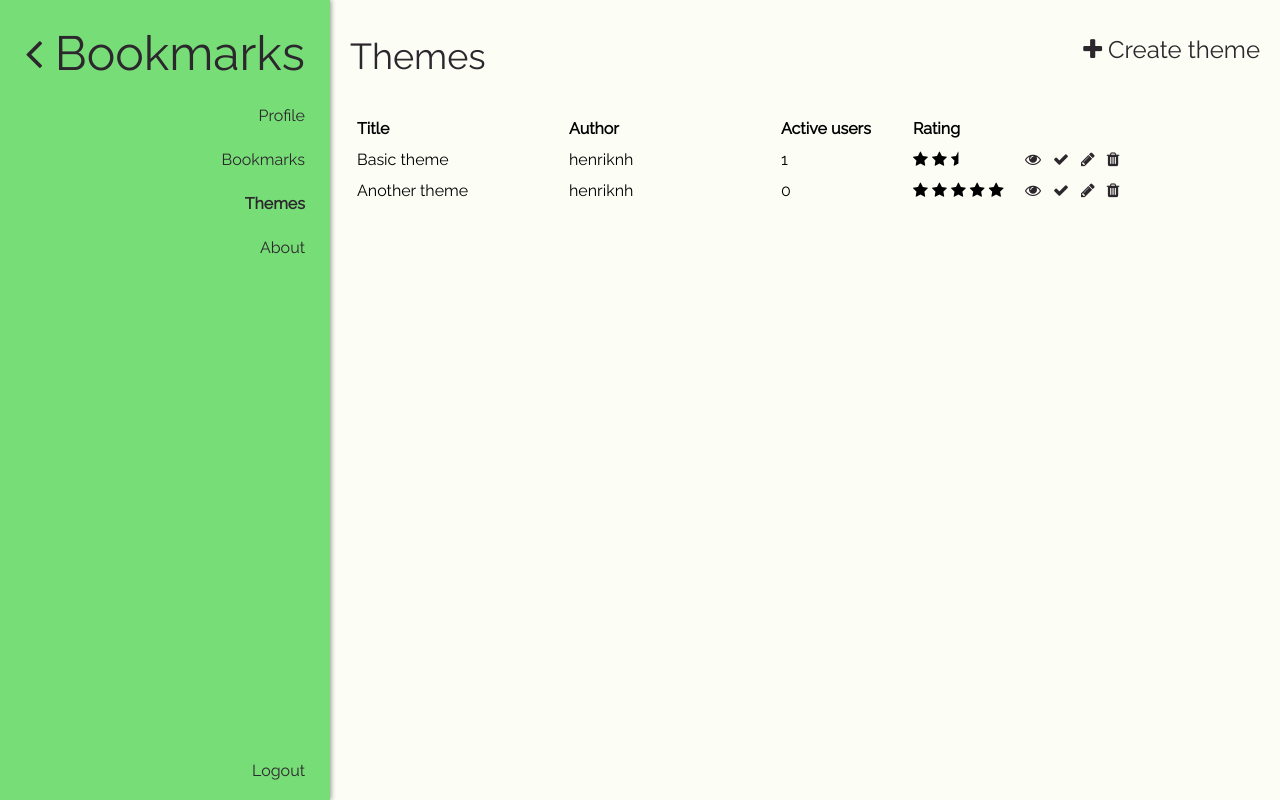
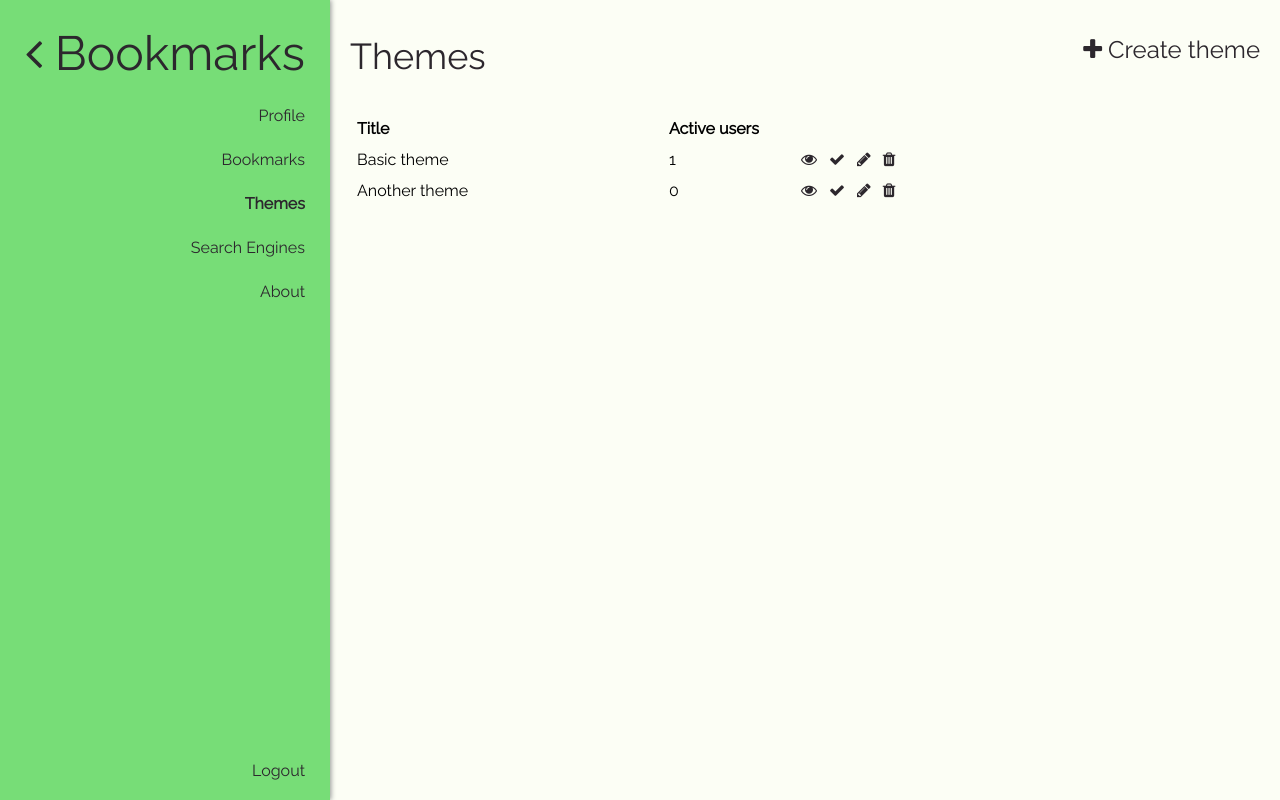
Before and after one commit to henriknh/bookmarks, a Flask app: page /settings/themes in a window 1280 px wide. Run offline with Flask 2, Linux system fonts and the light colour scheme; a user stored in the database is signed in; data comes from the database, SQL or seed files in the repository; both versions use the stored data as it was after the commit; parts of the project's set-up code (start-up, migrations or seed data) failed here and were passed over; some libraries are stand-ins or nearby versions.

Commit message:
Fixed error with displayname. Added placeholder for search engine

```diff
--- a/config.py
+++ b/config.py
@@ -1,2 +1,2 @@
 DEBUG = True
-SECRET_KEY = # Secret key here! Guide in Getting started in README.md #
+SECRET_KEY = 'asd'
--- a/main.py
+++ b/main.py
@@ -2,6 +2,7 @@ from flask import Flask, render_template, request, url_for, redirect, session
 from werkzeug.utils import secure_filename
 from functools import wraps
 import json
+import urllib.parse
 
 import config
 from bookmarks import bookmarks
@@ -46,5 +47,9 @@ def is_url(field):
             return True
     return False
 
+@app.template_filter('urlencode')
+def urlencode_filter(s):
+    return urllib.parse.quote_plus(s)
+
 if __name__ == "__main__":
   app.run(host='0.0.0.0', debug=config.DEBUG)
--- a/settings.py
+++ b/settings.py
@@ -4,7 +4,7 @@ import json
 
 settings = Blueprint('settings', __name__)
 
-menu_items = ['Profile', 'Bookmarks', 'Themes', 'About']
+menu_items = ['Profile', 'Bookmarks', 'Themes', 'Search Engines', 'About']
 
 @settings.route('/settings', methods=['POST', 'GET'])
 def index():
@@ -21,11 +21,11 @@ def bookmarks():
 @settings.route('/settings/themes', methods=['POST', 'GET'])
 def themes():
     themes = db.getThemes()
-    for theme in themes:
-        author = db.getUser(theme['author'])
-        if author:
-            theme['author_displayname'] = author['displayname']
     return render_template('settings.html', active="themes", menu_items=menu_items, themes=themes)
+
+@settings.route('/settings/search+engines', methods=['POST', 'GET'])
+def search_engines():
+    return render_template('settings.html', active="search engines", menu_items=menu_items)
 
 @settings.route('/settings/about', methods=['POST', 'GET'])
 def about():
--- a/static/css/settings.css
+++ b/static/css/settings.css
@@ -183,7 +183,7 @@
   background-color: rgba(0,0,0,0);
   display: block;
   line-height: 18px;
-  width: 160px;
+  width: 185px;
   color: var(--dark);
 }
 .content .bookmarks .category .bookmark input:first-of-type {
@@ -191,6 +191,8 @@
 }
 .content .bookmarks .category .bookmark .remove_bookmark {
   float: right;
+  margin-right: -6px;
+  margin-top: -74px;
 }
 .content .bookmarks .category .bookmark_menu {
   display: table;
@@ -224,7 +226,7 @@
   text-align: left;
 }
 .content table tr .title {
-  width: 200px;
+  width: 300px;
 }
 .content table tr .author {
   width: 200px;
--- a/templates/profile.html
+++ b/templates/profile.html
@@ -4,7 +4,7 @@
 
 <div class="profile_holder">
   <div class="holder_title">Displayname</div>
-  <input placeholder="New displayname">
+  <input type="text" placeholder="Displayname">
 </div>
 
 <div class="profile_holder">
--- /dev/null
+++ b/templates/search engines.html
@@ -0,0 +1,4 @@
+<div class="settings_submenu">
+  <div class="title">Search Engines</div>
+  <div class="item" onclick="create_theme()"><i class="fa fa-plus" aria-hidden="true"></i> Create theme</div>
+</div>
--- a/templates/settings.html
+++ b/templates/settings.html
@@ -23,7 +23,7 @@
       {% if item|lower == active %}
         <div class="item active"><a href="/settings/{{ item|lower }}">{{ item }}</a></div>
       {% else %}
-        <div class="item"><a href="/settings/{{ item|lower }}">{{ item }}</a></div>
+        <div class="item"><a href="/settings/{{ item|lower|urlencode }}">{{ item }}</a></div>
       {% endif %}
     {% endfor %}
 
@@ -31,15 +31,7 @@
   </div>
 
   <div class="content">
-    {% if active|lower == 'profile' %}
-      {% include "profile.html" %}
-    {% elif active|lower == 'bookmarks' %}
-      {% include "bookmarks.html" %}
-    {% elif active|lower == 'themes' %}
-      {% include "themes.html" %}
-    {% elif active|lower == 'about' %}
-      {% include "about.html" %}
-    {% endif %}
+    {% include (active|lower + ".html") %}
   </div>
 
 <footer>
--- a/templates/themes.html
+++ b/templates/themes.html
@@ -6,13 +6,8 @@
 {% macro listTheme(theme, self=false) -%}
   <tr>
     <td>{{ theme['title'] }}</td>
-    {% if theme['author_displayname'] %}
-      <td>{{ theme['author_displayname'] }}</td>
-    {% else %}
-      <td>anon</td>
-    {% endif%}
     <td>{{ theme['active_users'] }}</td>
-    <td>
+    <!--<td>
       {% set stars = theme['rating'] %}
       {% for i in range(0, 5) %}
         {% if (theme['rating'] - i) > 0 %}
@@ -23,7 +18,7 @@
           {% endif %}
         {% endif %}
       {% endfor %}
-    </td>
+    </td>-->
     <td><div onclick="preview_theme({{ theme['id'] }});"><i class="fa fa-eye" aria-hidden="true"></i></div></td>
     <td><div onclick="use_theme({{ theme['id'] }});"><i class="fa fa-check" aria-hidden="true"></i></div></td>
     {% if self %}
@@ -35,9 +30,8 @@
 <table>
   <tr>
     <th class="title">Title</th>
-    <th class="author">Author</th>
     <th class="active_users">Active users</th>
-    <th class="rating">Rating</th>
+    <!--<th class="rating">Rating</th>-->
   </tr>
   {% for theme in themes %}
     {% if theme['author'] == session['id'] %}
```
Also changed, not shown: db.db.
